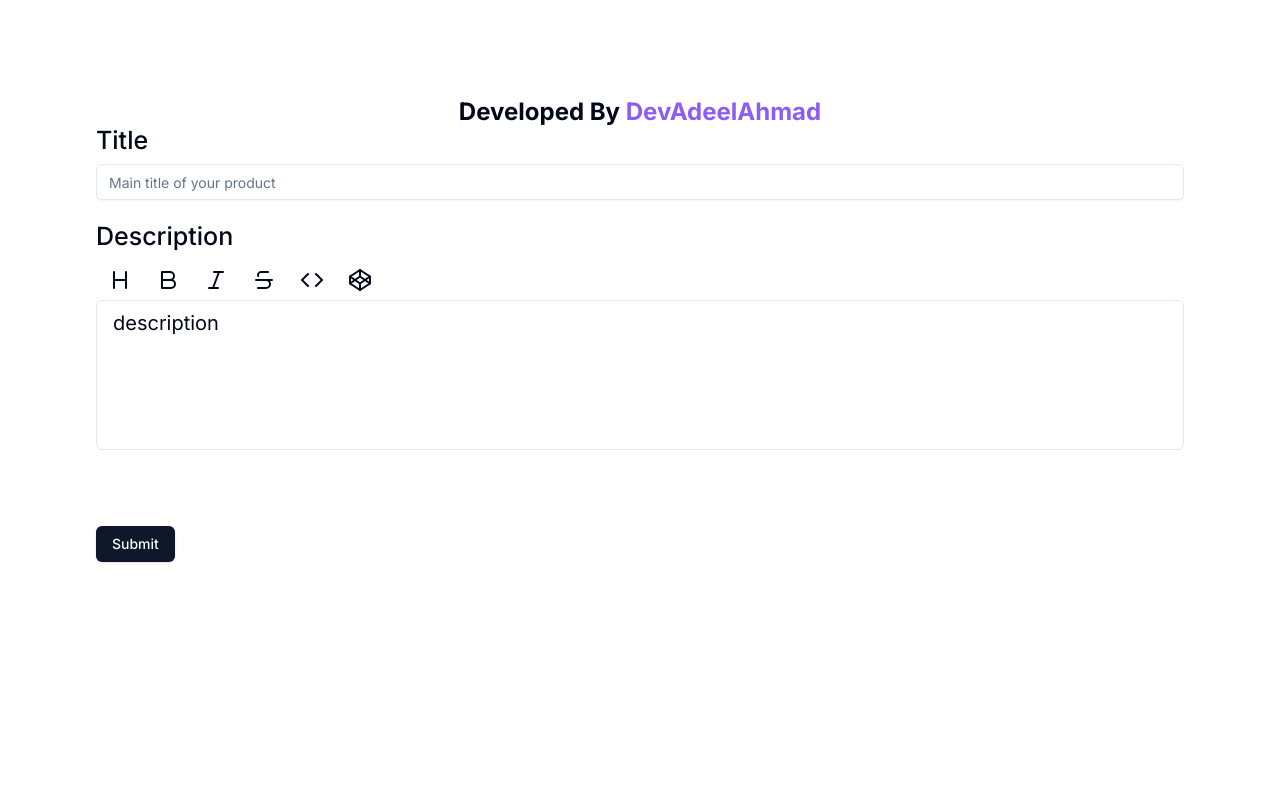
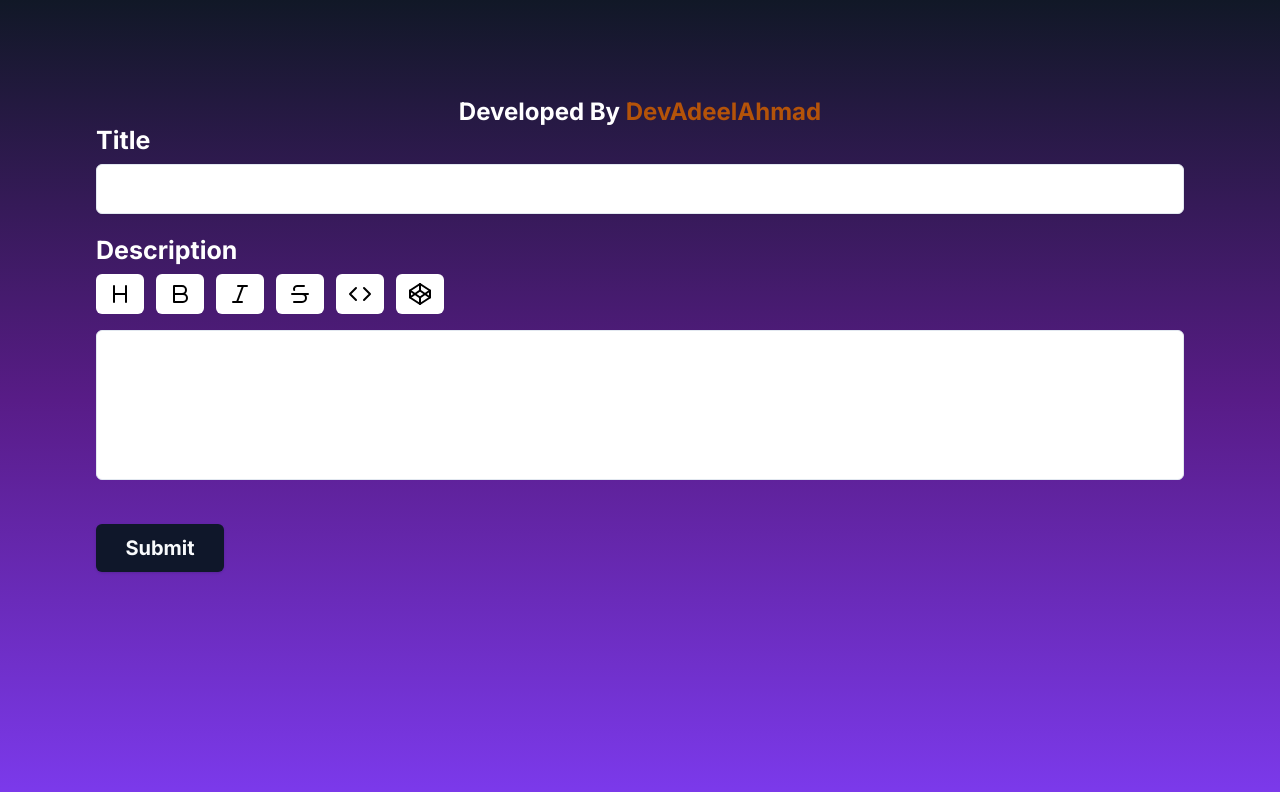
Before and after one commit to DevAdeelAhmad/rich-text-editor, a Next.js app: page / in a window 1280 px wide. Shown: the top 792 px of the page. Built offline with nearby package versions, Linux system fonts and the light colour scheme.

Commit message:
Styling Done

```diff
--- a/app/page.tsx
+++ b/app/page.tsx
@@ -28,29 +28,29 @@ export default function Home() {
   function onSubmit(values: z.infer<typeof formSchema>) {
   }
   return (
-    <main className="p-5 lg:p-24 text-xl">
-      <h1 className="text-2xl font-bold text-center py-10 lg:py-0">Developed By <Link href='https://linktr.ee/devadeelahmad' className="text-violet-500">DevAdeelAhmad</Link></h1>
+    <main className="p-5 lg:p-24 text-xl bg-gradient-to-b from-gray-900 via-purple-900 to-violet-600 h-screen">
+      <h1 className="text-2xl font-bold text-center py-10 lg:py-0 text-white">Developed By <Link href='https://linktr.ee/devadeelahmad' className="text-amber-700">DevAdeelAhmad</Link></h1>
       <Form {...form}>
         <form onSubmit={form.handleSubmit(onSubmit)}>
           <FormField control={form.control} name="title" render={({ field }) => (
             <FormItem>
-              <FormLabel style={{ fontSize: 25 }}>Title</FormLabel>
+              <FormLabel style={{ fontSize: 25, color: "white", fontWeight: 700 }}>Title</FormLabel>
               <FormControl>
-                <Input placeholder="Main title of your product" {...field} />
+                <Input style={{ color: "black", background: "white", fontSize: 25, paddingLeft: 15, paddingTop: 24, paddingBottom: 24 }} {...field} />
               </FormControl>
             </FormItem>
           )} />
           <div className="mt-6">
             <FormField control={form.control} name="description" render={({ field }) => (
               <FormItem>
-                <FormLabel style={{ fontSize: 25 }}>Description</FormLabel>
+                <FormLabel style={{ fontSize: 25, color: "white", fontWeight: 700 }}>Description</FormLabel>
                 <FormControl>
-                  <TipTap description={field.name} onChange={field.onChange} />
+                  <TipTap description="" onChange={field.onChange} />
                 </FormControl>
               </FormItem>
             )} />
           </div>
-          <Button className="my-4" type="submit">Submit</Button>
+          <Button className="w-32 h-12 text-xl font-bold" type="submit">Submit</Button>
         </form>
       </Form>
     </main>
--- a/components/Tiptap.tsx
+++ b/components/Tiptap.tsx
@@ -10,12 +10,7 @@ const TipTap = ({ description, onChange }: {
     onChange: (richText: string) => void
 }) => {
     const editor = useEditor({
-        extensions: [StarterKit.configure({}), Heading.configure({
-            HTMLAttributes: {
-                class: 'text-4xl font-bold',
-                levels: [2],
-            }
-        })],
+        extensions: [StarterKit.configure({}), Heading.configure({})],
         content: description,
         editorProps: {
             attributes: {
--- a/components/Toolbar.tsx
+++ b/components/Toolbar.tsx
@@ -1,7 +1,7 @@
 "use client"
 import { type Editor } from '@tiptap/react'
-import { Bold, Strikethrough, Italic,  Heading, Code, CodepenIcon } from 'lucide-react'
-import { Toggle } from './ui/toggle'
+import { Bold, Strikethrough, Italic, Heading, Code, CodepenIcon } from 'lucide-react'
+import { Toggle } from '@/components/ui/toggle'
 import React from 'react'
 
 type Props = {
@@ -13,39 +13,31 @@ const Toolbar = ({ editor }: Props) => {
         return null
     }
     return (
-        <div className='bo6der6border-input bg-transparent rounded-xl'>
-            <Toggle className='hover:bg-violet-500' size='lg' pressed={editor.isActive('heading')} onPressedChange={() => editor.chain().focus().toggleHeading({ level: 2 }).run()}>
-                <Heading className='h-6 w-6 hover:stroke-white' />
+        <div className='bg-transparent rounded-xl pb-4 flex gap-3'>
+            <Toggle className='bg-white' size='lg' pressed={editor.isActive('heading')} onPressedChange={() => editor.chain().focus().toggleHeading({ level: 2 }).run()}>
+                <Heading className='h-6 w-6 stroke-black' />
             </Toggle>
 
-            <Toggle className='hover:bg-violet-500' size='lg' pressed={editor.isActive('bold')} onPressedChange={() => editor.chain().focus().toggleBold().run()}>
-                <Bold className='h-6 w-6 hover:stroke-white' />
+            <Toggle className='bg-white' size='lg' pressed={editor.isActive('bold')} onPressedChange={() => editor.chain().focus().toggleBold().run()}>
+                <Bold className='h-6 w-6 stroke-black' />
             </Toggle>
 
-            <Toggle className='hover:bg-violet-500' size='lg' pressed={editor.isActive('italic')} onPressedChange={() => editor.chain().focus().toggleItalic().run()}>
-                <Italic className='h-6 w-6 hover:stroke-white' />
+            <Toggle className='bg-white' size='lg' pressed={editor.isActive('italic')} onPressedChange={() => editor.chain().focus().toggleItalic().run()}>
+                <Italic className='h-6 w-6 stroke-black' />
             </Toggle>
 
-            <Toggle className='hover:bg-violet-500' size='lg' pressed={editor.isActive('strike')} onPressedChange={() => editor.chain().focus().toggleStrike().run()}>
-                <Strikethrough className='h-6 w-6 hover:stroke-white' />
+            <Toggle className='bg-white' size='lg' pressed={editor.isActive('strike')} onPressedChange={() => editor.chain().focus().toggleStrike().run()}>
+                <Strikethrough className='h-6 w-6 stroke-black' />
             </Toggle>
 
-            <Toggle className='hover:bg-violet-500' size='lg' pressed={editor.isActive('code')} onPressedChange={() => editor.chain().focus().toggleCode().run()}>
-                <Code className='h-6 w-6 hover:stroke-white' />
+            <Toggle className='bg-white' size='lg' pressed={editor.isActive('code')} onPressedChange={() => editor.chain().focus().toggleCode().run()}>
+                <Code className='h-6 w-6 stroke-black' />
             </Toggle>
 
-            <Toggle className='hover:bg-violet-500' size='lg' pressed={editor.isActive('codeblock')} onPressedChange={() => editor.chain().focus().toggleCodeBlock().run()}>
-                <CodepenIcon className='h-6 w-6 hover:stroke-white' />
+            <Toggle className='bg-white' size='lg' pressed={editor.isActive('codeblock')} onPressedChange={() => editor.chain().focus().toggleCodeBlock().run()}>
+                <CodepenIcon className='h-6 w-6 stroke-black' />
             </Toggle>
 
-
-            {/* <Toggle className='hover:bg-violet-500' size='lg' pressed={editor.isActive('bulletList')} onPressedChange={() => editor.chain().focus().toggleBulletList().run()}>
-                <List className='h-6 w-6 hover:stroke-white' />
-            </Toggle>
-
-            <Toggle className='hover:bg-violet-500' size='lg' pressed={editor.isActive('orderedList')} onPressedChange={() => editor.chain().focus().toggleOrderedList().run()}>
-                <ListOrdered className='h-6 w-6 hover:stroke-white' />
-            </Toggle> */}
         </div>
     )
 }
```
